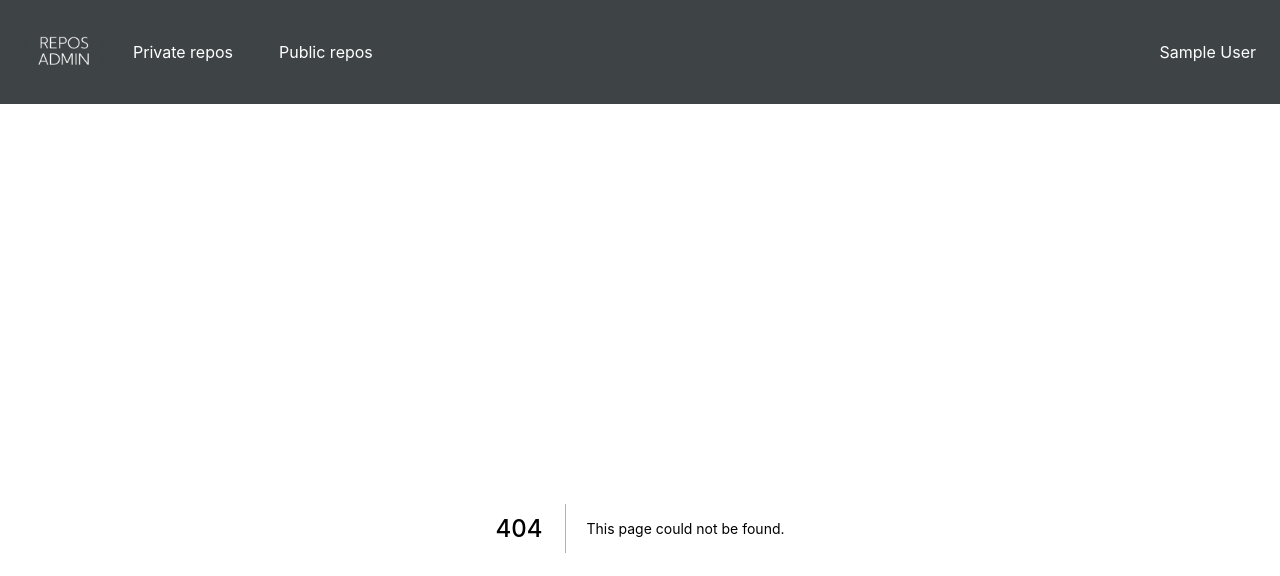
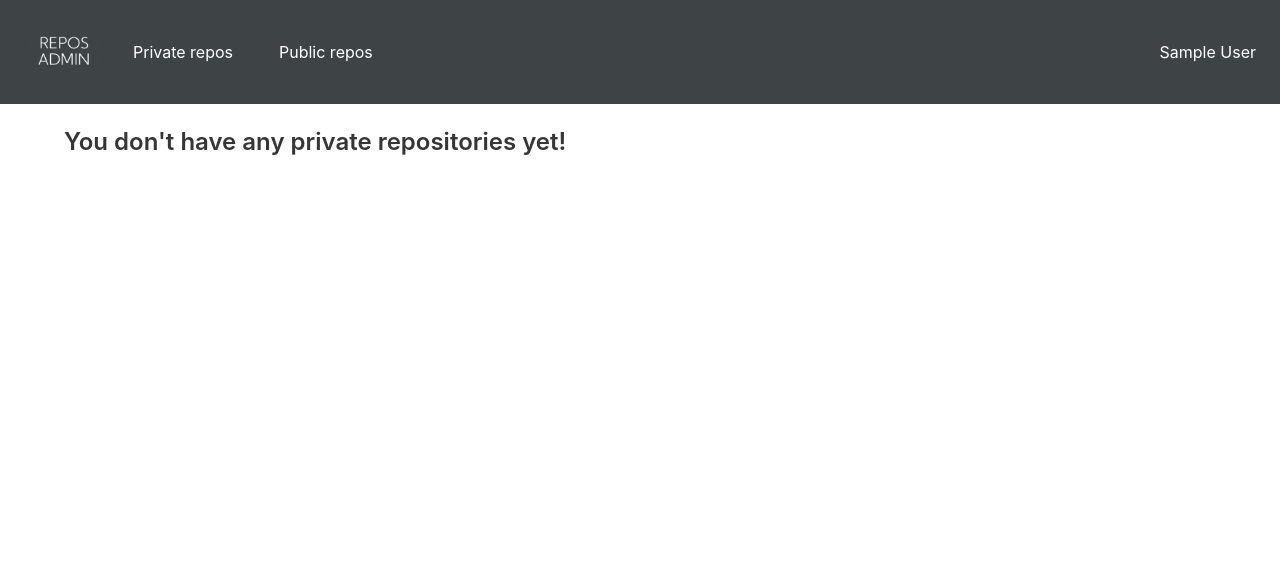
Before and after one commit to gemox94/repos-admin, a Next.js app: page /private-repos in a window 1280 px wide. Before the commit this address had no page. Shown: the top 576 px of the page. Built offline with nearby package versions, Linux system fonts and the light colour scheme; no server answers; sample sign-in values are in the browser's storage.

Commit message:
created basic private repos page

```diff
--- /dev/null
+++ b/pages/private-repos.js
@@ -0,0 +1,51 @@
+import React, { useState, useContext, useEffect } from 'react';
+import { useRouter } from 'next/router';
+import * as axios from 'axios';
+
+import {UserContext} from '../context/UserContextProvider';
+
+const getPrivateRepos = (token) => {
+    return new Promise((resolve, reject) => {
+        const url = 'https://api.github.com/user/repos?type=owner';
+        const headers = { 'Authorization': `token ${token}`};
+        axios.get(url, { headers })
+            .then(res => resolve(res.data))
+            .catch(err => reject(err.toJSON ? err.toJSON() : err));
+    });
+};
+
+const PrivateRepos = () => {
+
+    const router = useRouter();
+    const [{ token }] = useContext(UserContext);
+    const [loading, setLoading] = useState(true);
+    const [repos, setRepos] = useState([]);
+
+    if (!token) router.push('/');
+
+    useEffect(() => {
+        getPrivateRepos(token)
+            .then(res => setRepos(res))
+            .catch(err => console.log(err))
+            .finally(() => setLoading(false));
+    }, []);
+
+    return (
+        <div className="columns">
+            <div className="column">
+                {loading && <p>Loading...</p>}
+
+                {!loading && repos.length === 0 && (
+                    <h4 className="title is-4">You don't have any private repositories yet!</h4>
+                )}
+
+                {!loading && repos.length > 0 && (
+                    <p>Total Private Repos: {repos.length}</p>
+                )}
+
+            </div>
+        </div>
+    );
+};
+
+export default PrivateRepos;
```
